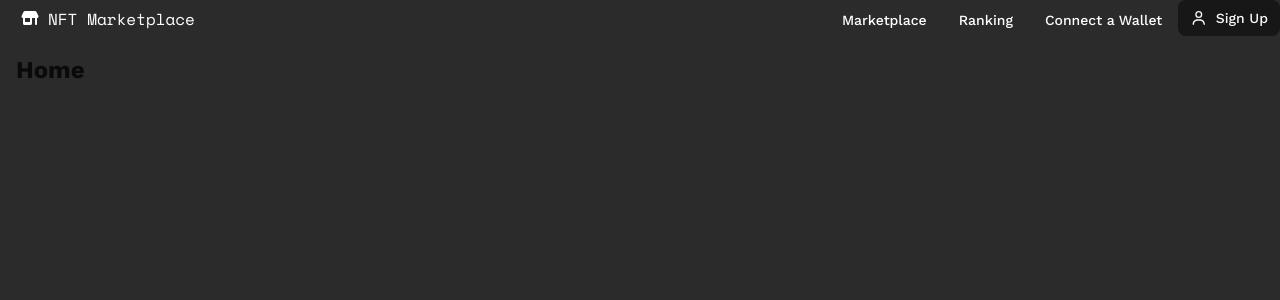
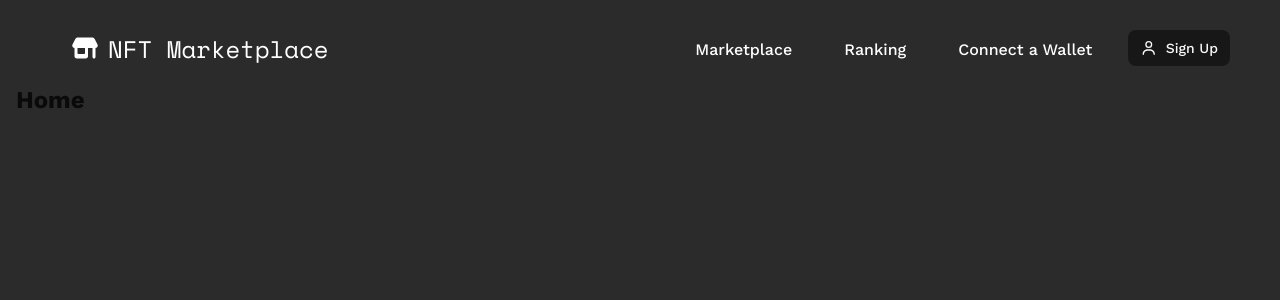
Before and after one commit to chien226674-afk/BlockChain, a React (Vite) app in the folder blockchain_ui/: page / in a window 1280 px wide. Shown: the top 300 px of the page. Built offline with nearby package versions, Linux system fonts and the light colour scheme.

Commit message:
Done icon header ui

```diff
--- a/blockchain_ui/src/components/layout/Header.tsx
+++ b/blockchain_ui/src/components/layout/Header.tsx
@@ -5,16 +5,16 @@ import { Button } from "../ui/button";
 
 
 function Header() {
-    return (<div className="flex justify-between ">
-            <div className="flex items-center ml-5 text-[#ffffff] ">
+    return (<div className="flex justify-between pt-7.5 ml-12.5">
+            <div className="flex items-center ml-5 text-[#ffffff]  cursor-pointer text-2xl">
                 <button className="cursor-pointer"><FontAwesomeIcon icon={faShop}/></button>
                <h1 className="font-mono font-medium ml-2">NFT Marketplace</h1>
             </div>
-            <div>
+            <div className="text-2xl">
                 <Button  variant="ghost" >Marketplace</Button>
                 <Button  variant="ghost">Ranking</Button>
                 <Button  variant="ghost">Connect a Wallet</Button>
-                <Button><FontAwesomeIcon icon={faUser} /> Sign Up</Button>
+                <Button  variant="primary" className="mr-12.5"><FontAwesomeIcon icon={faUser} /> Sign Up</Button>
             </div>
     </div>  );
 }
--- a/blockchain_ui/src/components/ui/button.tsx
+++ b/blockchain_ui/src/components/ui/button.tsx
@@ -10,14 +10,16 @@ const buttonVariants = cva(
     variants: {
       variant: {
         default: "bg-primary text-primary-foreground hover:bg-primary/90",
+        primary: "bg-primary text-primary-foreground cursor-pointer pt-6",
+         ghost:
+          "text-bold text-[#ffffff] text-[1rem] mr-[20px] transform transition duration-400 hover:scale-95 cursor-pointer ",
         destructive:
           "bg-destructive text-white hover:bg-destructive/90 focus-visible:ring-destructive/20 dark:focus-visible:ring-destructive/40 dark:bg-destructive/60",
         outline:
           "border bg-background shadow-xs hover:bg-accent hover:text-accent-foreground dark:bg-input/30 dark:border-input dark:hover:bg-input/50",
         secondary:
           "bg-secondary text-secondary-foreground hover:bg-secondary/80",
-        ghost:
-          "text-[#ffffff] ",
+
         link: "text-primary underline-offset-4 hover:underline",
 
       },
```
